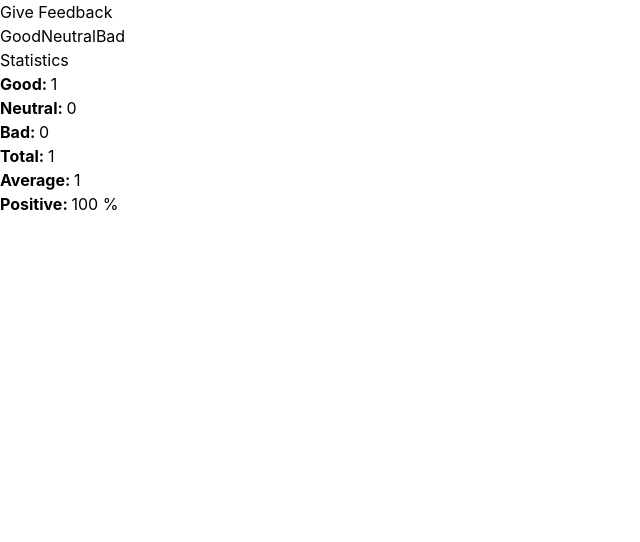
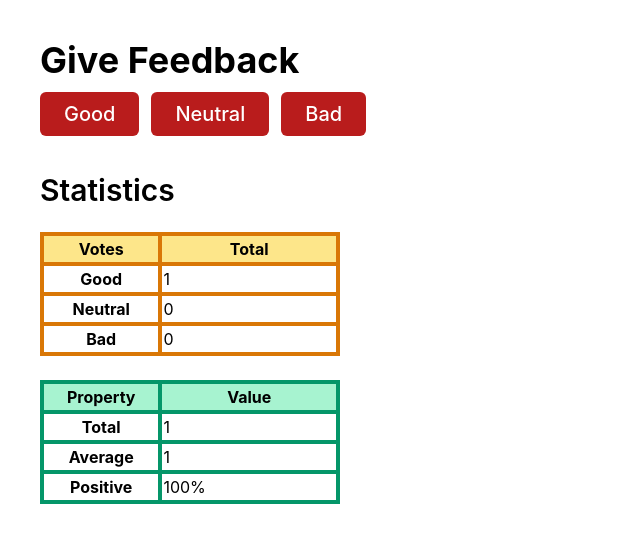
Before and after one commit to ale-drian/Laboratorio-4-React-Hooks, a React (Create React App) app in the folder votaciones/: page / in a window 1280 px wide. Both pictures are taken after a click on the button "Good". Shown: the top 542 px of the page, without its empty margins (0-640 px from the left). Built offline with nearby package versions, Linux system fonts and the light colour scheme.

Commit message:
estilos usando clases de tailwindcss

```diff
--- a/votaciones/src/components/Button.js
+++ b/votaciones/src/components/Button.js
@@ -1,6 +1,6 @@
 const Button = ({text, handle}) => {
     return (
-      <button onClick={handle}>{text}</button>
+      <button className="px-6 py-2 mr-3 my-3 bg-red-700 text-white font-medium text-xl rounded-md hover:bg-red-500" onClick={handle}>{text}</button>
     )
   }
 
--- a/votaciones/src/components/Statistic.js
+++ b/votaciones/src/components/Statistic.js
@@ -1,7 +1,10 @@
 
-const Statistic = ({text, value, symbol}) => {
+const Statistic = ({text, value, symbol, color}) => {
     return (
-      <p><b>{text}: </b>{value} {symbol?symbol:""}</p>
+        <tr>
+            <th class={`border-4 border-${color}-600`}>{text}</th>
+            <td class={`border-4 border-${color}-600`}>{value}{symbol?symbol:""}</td>
+        </tr>
     )
   }
 
--- a/votaciones/src/components/Statistics.js
+++ b/votaciones/src/components/Statistics.js
@@ -2,13 +2,34 @@ import Statistic from './Statistic';
 
 const Statistics = ({good, neutral, bad, statisticsResult}) => {
   return (
-    <div>
-        <Statistic text="Good" value={good}/>
-        <Statistic text="Neutral" value={neutral}/>
-        <Statistic text="Bad" value={bad}/>
-        <Statistic text="Total" value={statisticsResult.total}/>
-        <Statistic text="Average" value={statisticsResult.average}/>
-        <Statistic text="Positive" value={statisticsResult.positive} symbol="%"/>
+    <div className="md:w-1/4">
+        <table class="border-4 border-yellow-600 table-auto md:w-full">
+            <thead>
+                <tr className="bg-yellow-200">
+                    <th class="border-4 border-yellow-600 md:w-2/5  border-4">Votes</th>
+                    <th class="border-4 border-yellow-600">Total</th>
+                </tr>
+            </thead>
+            <tbody>
+                <Statistic text="Good" value={good} color="yellow"/>
+                <Statistic text="Neutral" value={neutral} color="yellow"/>
+                <Statistic text="Bad" value={bad} color="yellow"/>
+            </tbody>
+        </table>
+        <br/>
+        <table class="border-4 border-green-800 table-auto md:w-full">
+            <thead>
+                <tr className="bg-green-200">
+                    <th class="border-4 border-green-600 md:w-2/5">Property</th>
+                    <th class="border-4 border-green-600">Value</th>
+                </tr>
+            </thead>
+            <tbody>
+                <Statistic text="Total" value={statisticsResult.total} color="green"/>
+                <Statistic text="Average" value={statisticsResult.average} color="green"/>
+                <Statistic text="Positive" value={statisticsResult.positive} symbol="%" color="green"/>
+            </tbody>
+        </table>
     </div>
   )
 }
--- a/votaciones/src/index.js
+++ b/votaciones/src/index.js
@@ -37,13 +37,15 @@ const App = () => {
     setStatisticsResult(stadisctics_calculate(good, neutral, newBad));
   };
   return (
-    <div>
-      <h1>Give Feedback</h1>
+    <div className="container p-10">
+      <h1 className="font-bold text-4xl">Give Feedback</h1>
       <Button handle={handleGood} text="Good"/>
       <Button handle={handleNeutral} text="Neutral"/>
       <Button handle={handleBad} text="Bad"/>
       <br />
-      <h3>Statistics</h3>
+      <br />
+      <h3 className="font-semibold text-3xl">Statistics</h3>
+      <br />
       {
         statisticsResult.total != 0
         ?
```
